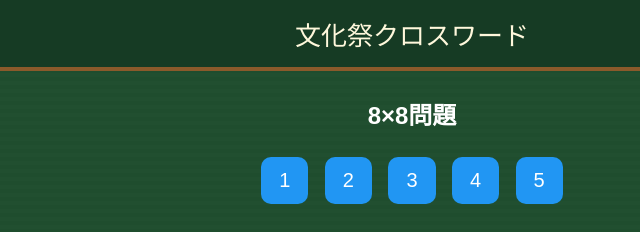
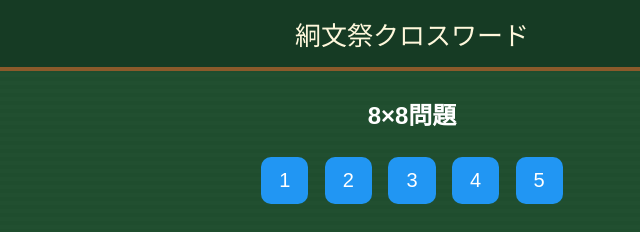
Before and after one commit to NEKU2536/-, a plain HTML site: page index.html in a window 1280 px wide. Shown: the top 232 px of the page, 228-868 px from the left. Drawn offline with Linux system fonts and the light colour scheme.

Commit message:
Update index.html

```diff
--- a/index.html
+++ b/index.html
@@ -8,7 +8,7 @@
 </head>
 <body>
 
-<header>文化祭クロスワード</header>
+<header>絅文祭クロスワード</header>
 
 <div id="menu">
   <h2>8×8問題</h2>
```
